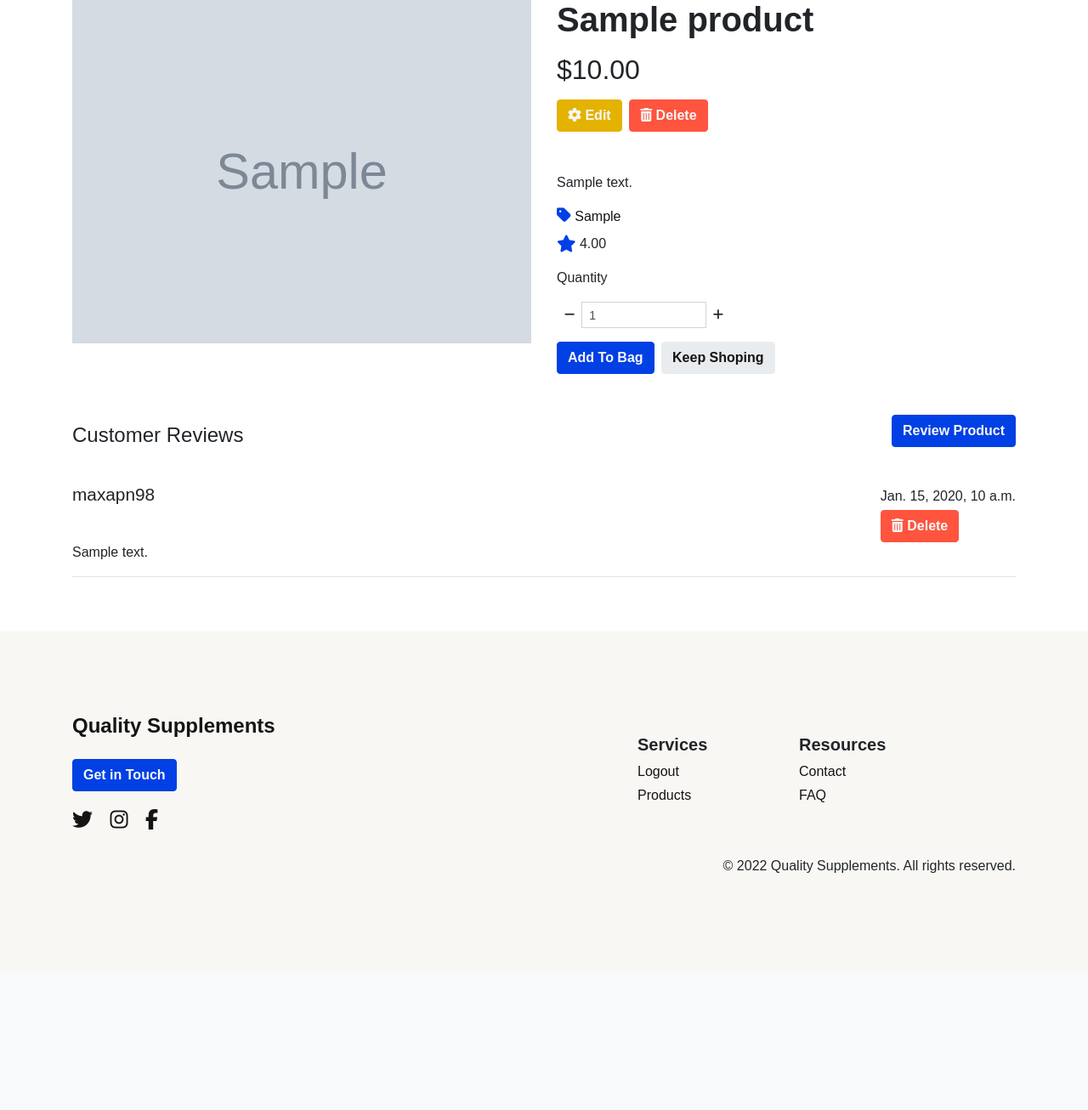
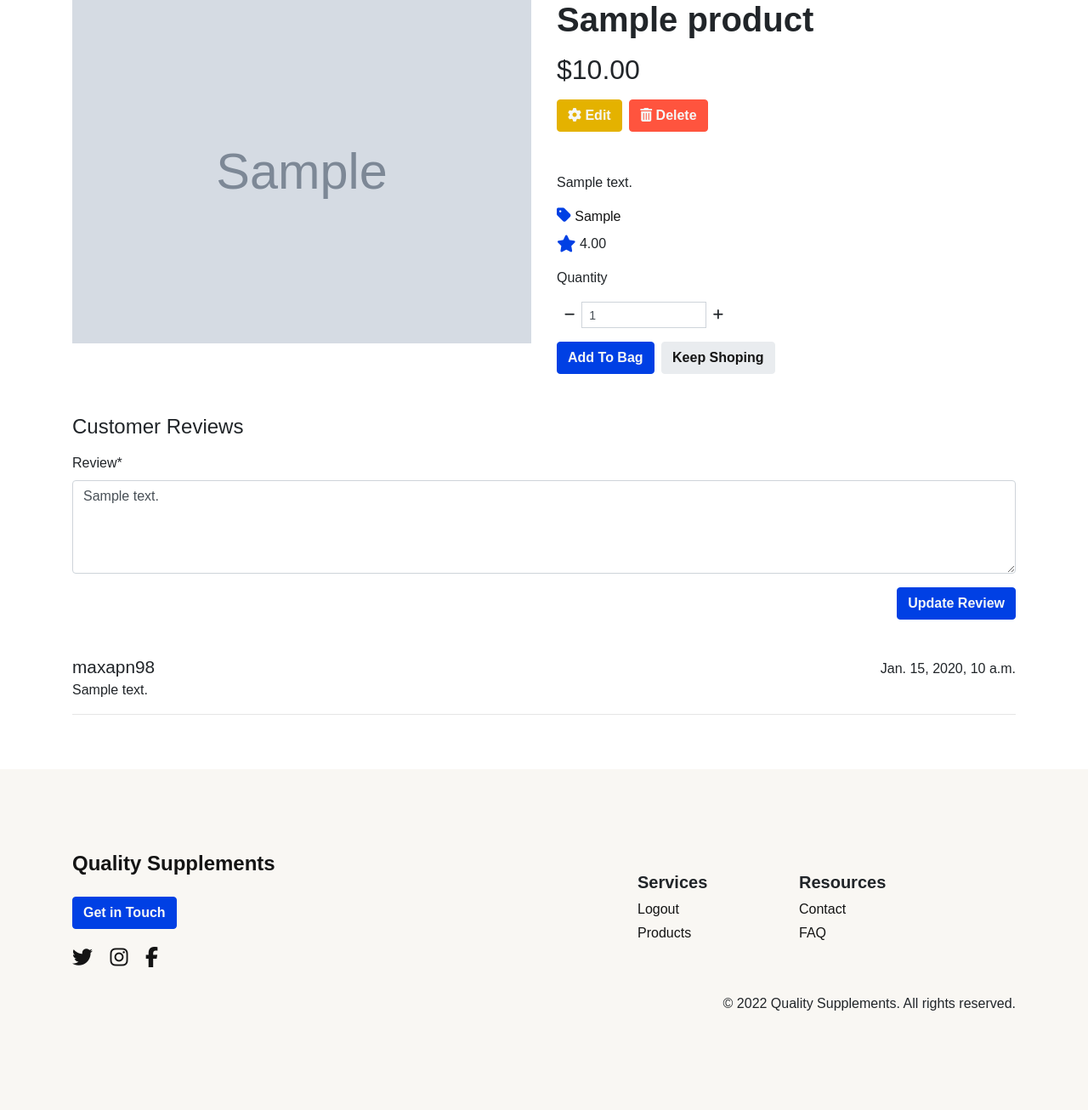
Before and after one commit to Code-Institute-Submissions/maxapn98-quality_supplements_JuneResub, a Django app: page /products/edit_review/1 in a window 1280 px wide. Shown: the part 170-1476 px from the top of the page at 85% size. Before the commit the page ends 1197 px from the top, so only its background shows below. Run offline with Django 3.2, Linux system fonts and the light colour scheme; a user stored in the database is signed in; data comes from the database, SQL or seed files in the repository; tables that the repository leaves empty hold one stand-in row (values such as "Sample post"); grey boxes marked "Sample" are stand-in pictures; some libraries are stand-ins or nearby versions.

Commit message:
Add conditional logic for rendering reviews with delete and review fu…

```diff
--- a/products/templates/products/product_detail.html
+++ b/products/templates/products/product_detail.html
@@ -94,19 +94,26 @@
                         <p class="h4 mb-0">Customer Reviews</p>
                     </div>
                     <div class="col-12 col-lg-8 text-lg-right mt-3 mt-lg-0">
-                        <button class="btn btn-primary" id="review-product-btn" type="button" data-toggle="collapse" data-target="#review__col" aria-expanded="false" aria-controls="review__col">Review Product</button>
+                        {% if edit %}
+                        {% else %}
+                            <button class="btn btn-primary" id="review-product-btn" type="button" data-toggle="collapse" data-target="#review__col" aria-expanded="false" aria-controls="review__col">Review Product</button>
+                        {% endif %}
                     </div>
                 </div>
             </div>
             <!--Review Cards-->
-            <div class="col-12 collapse multi-collapse" id="review__col">
-                <form method="POST" action="{% url 'add_review' product.id %}" class="form mt-3">
+            <div class="col-12 collapse multi-collapse {% if edit %} show {% endif %}" id="review__col">
+                <form method="POST" action="{% if edit %}{% url "edit_review" edit_id %}{% else %}{% url 'add_review' product.id %}{% endif %}" class="form mt-3">
                     {% csrf_token %}
                     <div class="form-group">
                         {{ form | crispy }}
                     </div>
                     <div class="text-right">
-                        <button class="btn btn-primary" type="submit">Add Review</button>
+                        {% if edit %}
+                            <button class="btn btn-primary" type="submit">Update Review</button>
+                        {% else %}
+                            <button class="btn btn-primary" type="submit">Add Review</button>
+                        {% endif %}
                     </div>
                 </form>
             </div>
@@ -128,8 +135,9 @@
                                     <p class="mb-0 review__name">{{review}}</p>
                                     <div>
                                         <p class="mb-0 review__date mt-1 mb-2 mb-lg-0 mt-lg-0">{{review.date_added}}</p>
-                                        {% if review.user == request.user %}
+                                        {% if review.user == request.user and not edit%}
                                             <a href="{% url 'delete_review' review.id %}" class="btn btn-danger mt-1"><i class="fas fa-trash-alt"></i> Delete</a>
+                                            <a href="{% url 'edit_review' review.id %}" class="btn btn-warning ml-2"><i class="fas fa-cog"></i> Edit</a>
                                         {% endif %}
                                     </div>
                                 </div>
```
